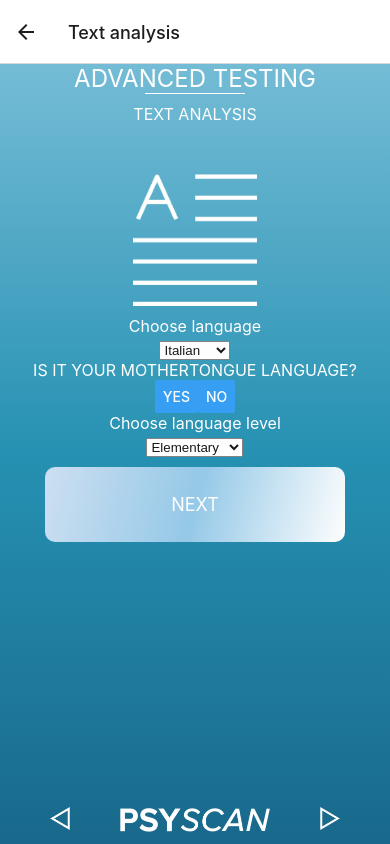
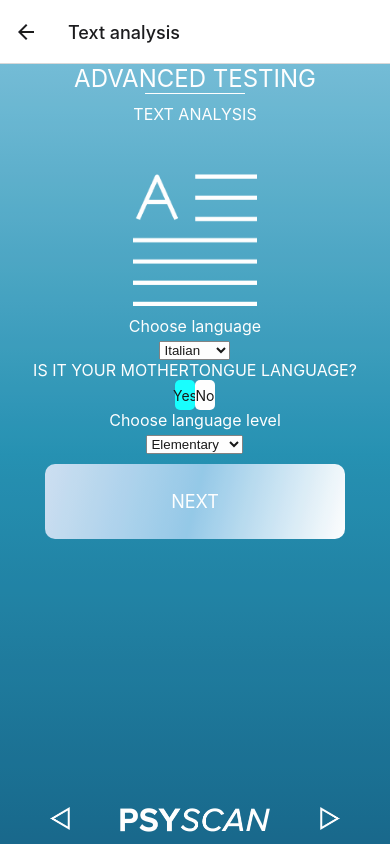
Before and after one commit to glockstory/psyscan, a React Native app: screen /AdvancedTextAnalysis in a window 390 px wide. Built offline with nearby package versions, Linux system fonts and the light colour scheme.

Commit message:
add component button group

```diff
--- a/components/AdvancedTesting/AdvancedTextAnalysis.js
+++ b/components/AdvancedTesting/AdvancedTextAnalysis.js
@@ -1,4 +1,4 @@
-import { View, Text, Image, Button } from "react-native";
+import { View, Text, Image } from "react-native";
 import React, { useState } from "react";
 import LinearArea from "../Other/LinearArea";
 import AdvancedDescription from "./AdvancedDescription";
@@ -6,9 +6,13 @@ import GradientButton from "../Buttons/GradientButton";
 import PickerLanguage from "./Components/PickerLanguage";
 //  import CheckBox from "@react-native-community/checkbox";
 import PickerLangLevel from "./Components/PickerLangLevel";
+import { ButtonGroup } from "./Components/ButtonGroup";
 
 export default function AdvancedTextAnalysis({ navigation }) {
   const [selectedIndex, setSelectedIndex] = useState(0);
+  const printLabel = (item) => {
+    console.log("pressed");
+  };
   return (
     <LinearArea visibility={false}>
       <AdvancedDescription>TEXT ANALYSIS</AdvancedDescription>
@@ -37,11 +41,11 @@ export default function AdvancedTextAnalysis({ navigation }) {
           >
             IS IT YOUR MOTHERTONGUE LANGUAGE?
           </Text>
-          <View
-            style={{ flexDirection: "row", justifyContent: "space-between" }}
-          >
-            <Button title="yes"></Button>
-            <Button title="no"></Button>
+          <View style={{ flexDirection: "row" }}>
+            <ButtonGroup
+              buttons={["Yes", "No"]}
+              doAfterClick={printLabel}
+            ></ButtonGroup>
           </View>
         </View>
         <Text
--- /dev/null
+++ b/components/AdvancedTesting/Components/ButtonGroup.js
@@ -0,0 +1,54 @@
+import { View, Text, StyleSheet, TouchableOpacity } from "react-native";
+import React, { useState } from "react";
+
+export const ButtonGroup = ({ buttons, doAfterClick }) => {
+  const [clickedId, setClickedId] = useState(0);
+  const handleClick = (item, id) => {
+    setClickedId(id);
+    doAfterClick(item);
+  };
+  return (
+    <View style={styles.container}>
+      {buttons.map((buttonLabel, index) => {
+        return (
+          <TouchableOpacity
+            onPress={(item) => handleClick(item, index)}
+            key={index}
+            style={[
+              index === clickedId ? styles.buttonActive : styles.buttonInactive,
+            ]}
+          >
+            <Text>{buttonLabel}</Text>
+          </TouchableOpacity>
+        );
+      })}
+    </View>
+  );
+};
+const styles = StyleSheet.create({
+  container: {
+    flex: 1,
+    flexDirection: "row",
+    paddingHorizontal: 100,
+  },
+  buttonInactive: {
+    flex: 1,
+    alignItems: "center",
+    justifyContent: "center",
+    height: 30,
+    width: 20,
+    backgroundColor: "white",
+    borderColor: "black",
+    borderRadius: 5,
+  },
+  buttonActive: {
+    flex: 1,
+    alignItems: "center",
+    justifyContent: "center",
+    height: 30,
+    width: 20,
+    backgroundColor: "cyan",
+    borderColor: "black",
+    borderRadius: 5,
+  },
+});
```
